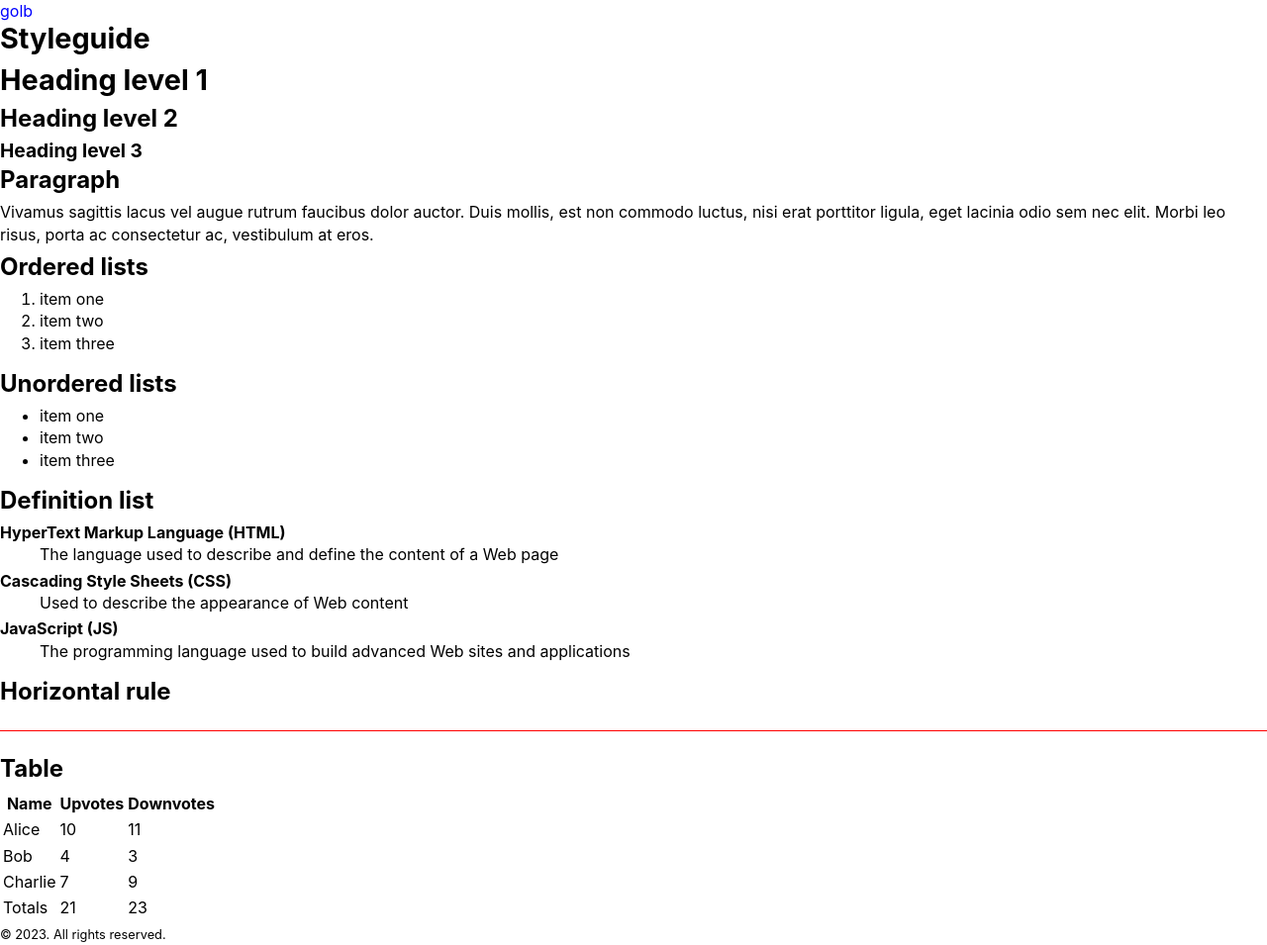
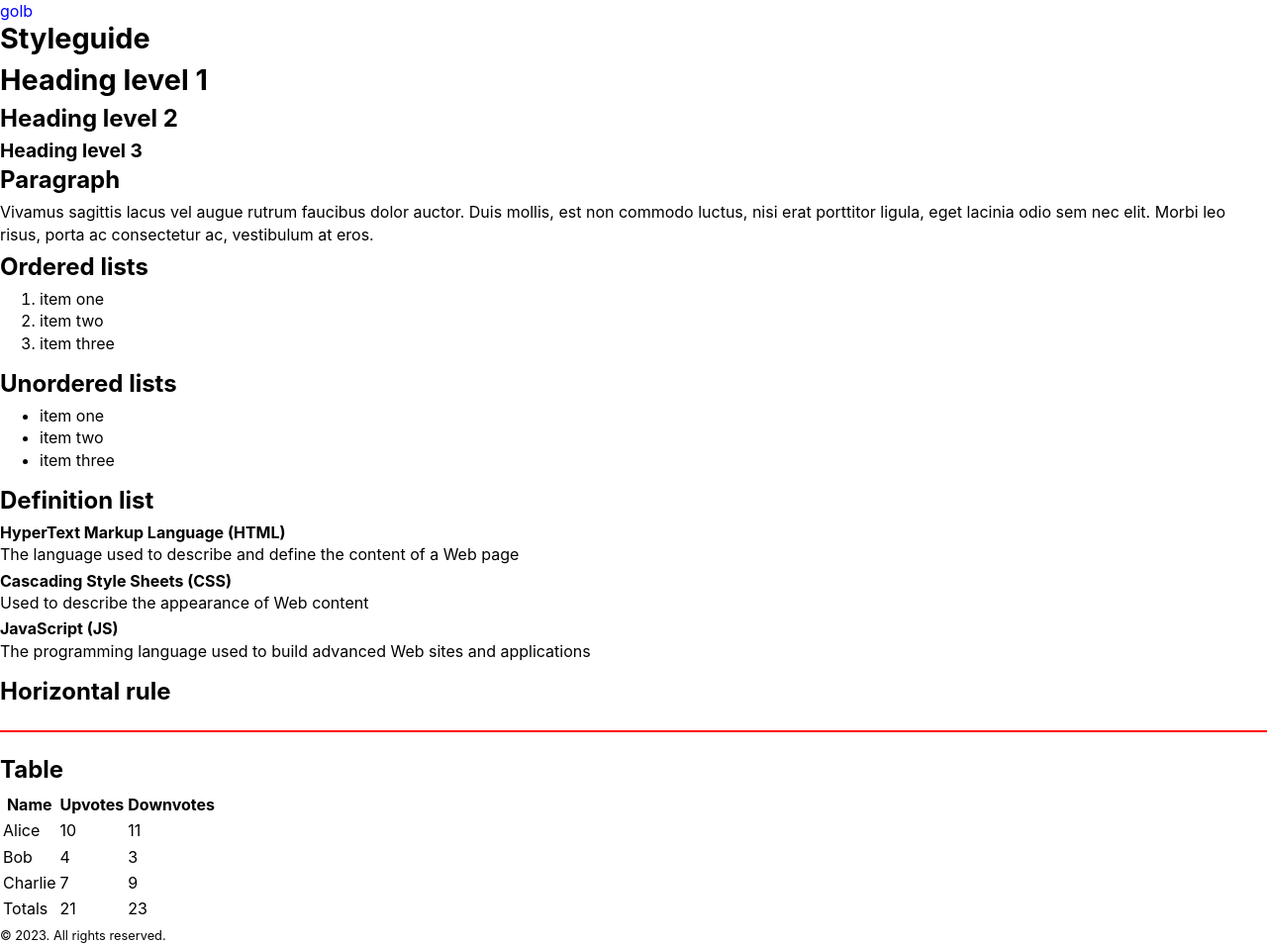
Before and after one commit to aflim/golb, a Jekyll site: the page built from styleguide.md, in a window 1280 px wide. Shown: the whole page at 99% size. Built offline with Jekyll 4.4.1, drawn with Linux system fonts in a browser that asks for light colours.

Commit message:
Update stylesheet.css

```diff
--- a/assets/stylesheet.css
+++ b/assets/stylesheet.css
@@ -175,7 +175,7 @@ dd {
 
 ul li,
 ol li,
-dl dt {
+dl dd {
   margin-inline: 0;
 }
 
@@ -184,5 +184,5 @@ hr {
   margin-block: var(--spacer-2);
   margin-inline: 0;
   border: 0;
-  border-block-start: 1px solid red;
+  border-block-start: 2px solid red;
 }
```
